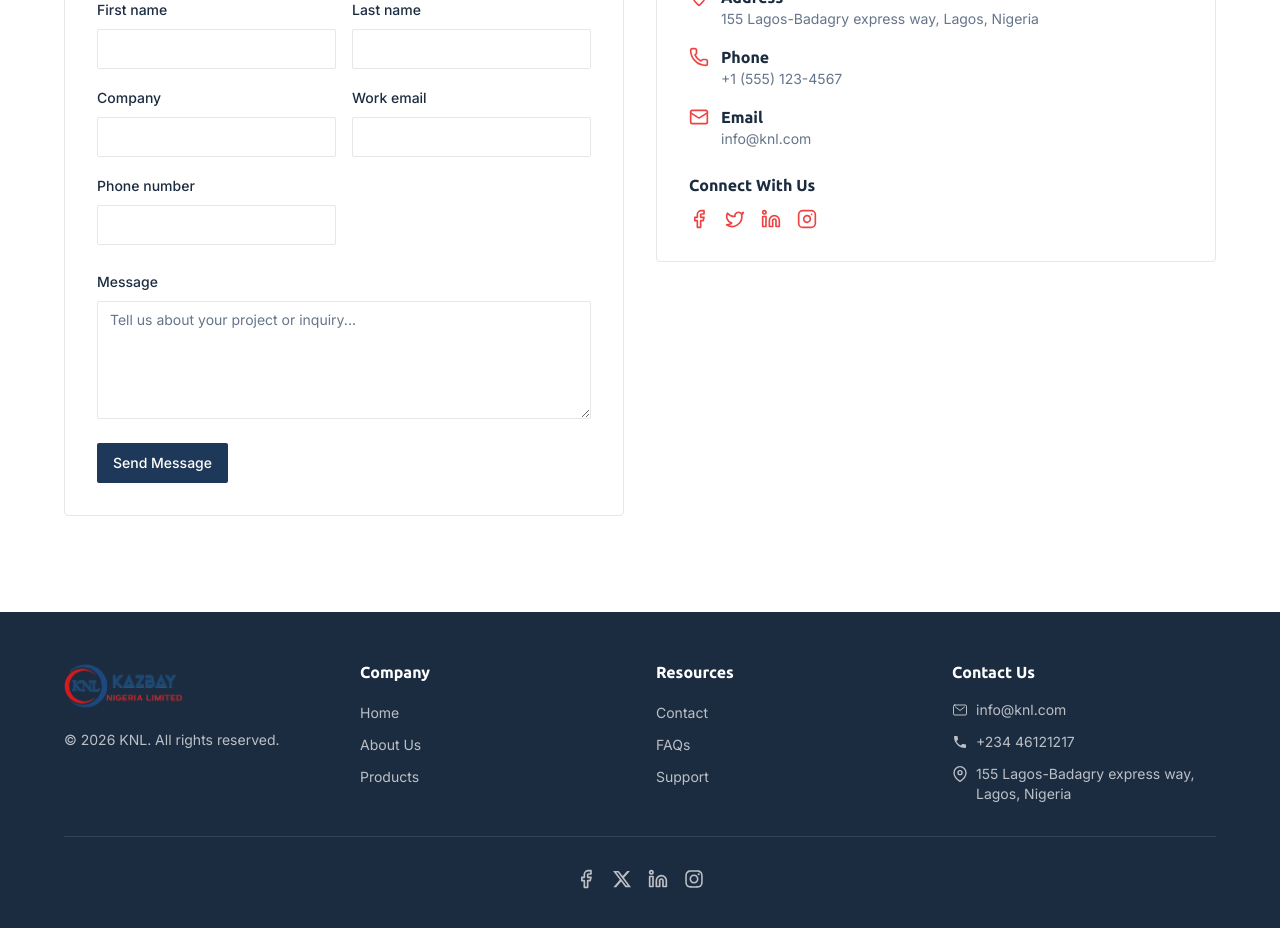
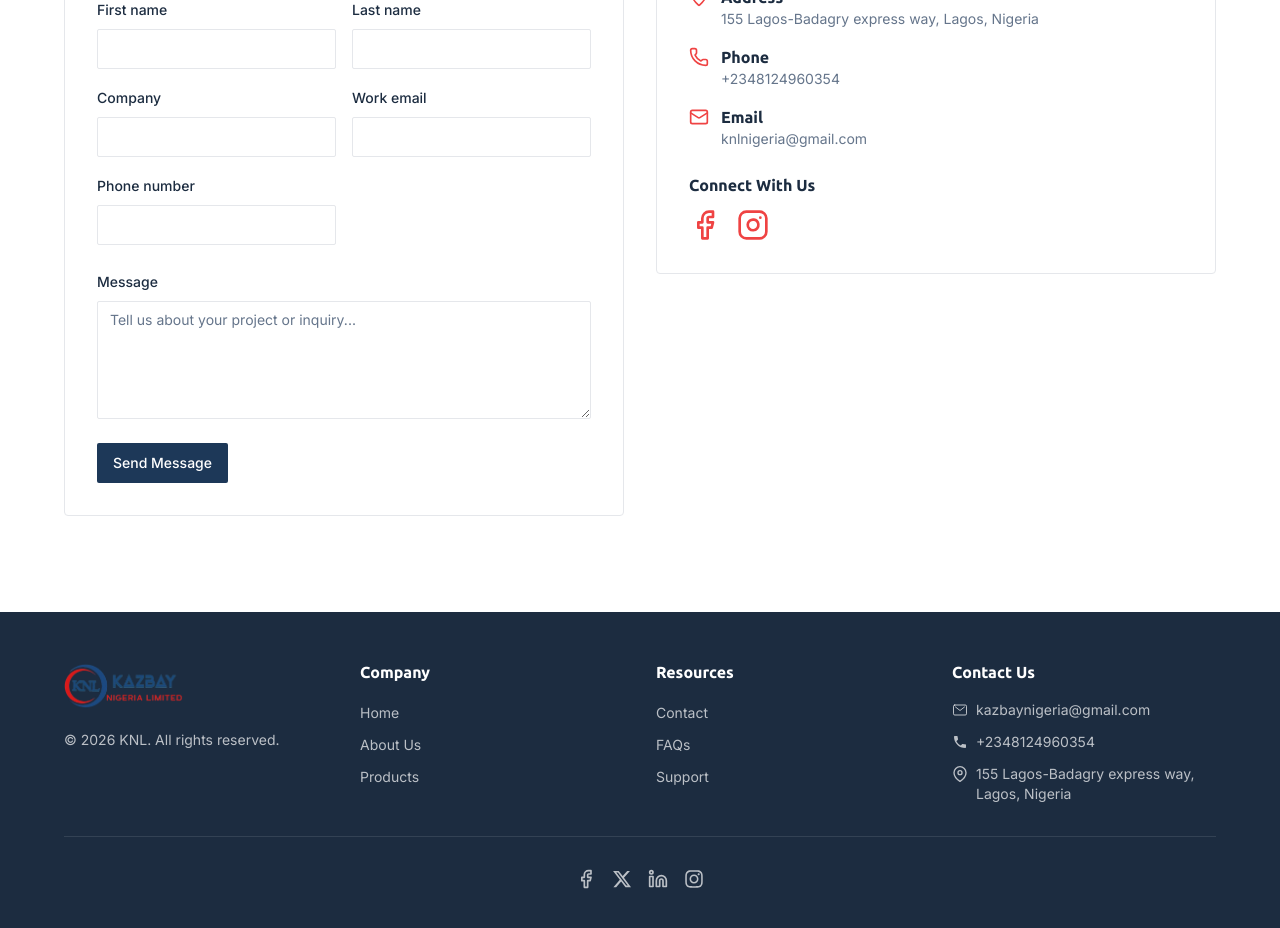
Before and after one commit to Ibrahimolayiwola/knl-website, a React (Vite) app: page /contact in a window 1280 px wide. Shown: the part 320-1248 px from the top of the page. Built offline with nearby package versions, Linux system fonts and the light colour scheme.

Commit message:
change the hero section image

```diff
--- a/src/components/Footer.tsx
+++ b/src/components/Footer.tsx
@@ -75,11 +75,11 @@ const Footer = () => {
                         <ul className="space-y-3">
                             <li className="flex items-center gap-2 text-primary-foreground/70 text-sm">
                                 <IoMailOutline className="w-4 h-4" />
-                                info@knl.com
+                                kazbaynigeria@gmail.com
                             </li>
                             <li className="flex items-center gap-2 text-primary-foreground/70 text-sm">
                                 <MdLocalPhone className="w-4 h-4" />
-                                +234 46121217
+                                +2348124960354
                             </li>
                             <li className="flex items-start gap-2 text-primary-foreground/70 text-sm">
                                 <FiMapPin className="w-4 h-4 mt-0.5 flex-shrink-0" />
--- a/src/components/Hero.tsx
+++ b/src/components/Hero.tsx
@@ -1,5 +1,5 @@
 import { MotionButton } from "./ui/button";
-import heroImage from "../assets/steel-product2.jpg";
+import heroImage from "../assets/heroImg.jpg";
 import { Link } from "react-router-dom";
 import {motion} from "framer-motion";
 import {hero, heroButton, viewport} from "../animation/animation.tsx"
--- a/src/pages/About.tsx
+++ b/src/pages/About.tsx
@@ -5,7 +5,7 @@ import { GoDiamond } from "react-icons/go";
 import { PiHandshake } from "react-icons/pi";
 import { FiUsers } from "react-icons/fi";
 import { Link } from "react-router-dom";
-import heroImage from "../assets/about-hero.jpg";
+import heroImage from "../assets/heroImg.jpg";
 import cceccLogo from "../assets/ccecc.png";
 import telisolLogo from "../assets/telisolLogo.png";
 import bdLogo from "../assets/bdLogo.png";
@@ -168,7 +168,7 @@ const About = () => {
       </section>
 
       {/* Leadership Section */}
-      <section className="py-16 md:py-20 px-4">
+      {/* <section className="py-16 md:py-20 px-4">
         <div className="container mx-auto max-w-5xl">
           <motion.h2 variants={heading} initial="initial" whileInView="inView" viewport={viewport} className="font-heading text-2xl md:text-3xl font-bold text-destructive text-center mb-12">
             Meet Our Leadership
@@ -193,7 +193,7 @@ const About = () => {
             ))}
           </div>
         </div>
-      </section>
+      </section> */}
 
       {/* Certifications Section */}
       <section className="py-12 px-4 bg-foreground/10">
--- a/src/pages/Contact.tsx
+++ b/src/pages/Contact.tsx
@@ -157,7 +157,7 @@ company: ${company}
                       <Phone className="w-5 h-5 text-destructive mt-0.5 flex-shrink-0" />
                       <div>
                         <h3 className="font-semibold text-foreground">Phone</h3>
-                        <p className="text-muted-foreground text-sm">+1 (555) 123-4567</p>
+                        <p className="text-muted-foreground text-sm">+2348124960354</p>
                       </div>
                     </div>
 
@@ -165,7 +165,7 @@ company: ${company}
                       <Mail className="w-5 h-5 text-destructive mt-0.5 flex-shrink-0" />
                       <div>
                         <h3 className="font-semibold text-foreground">Email</h3>
-                        <p className="text-muted-foreground text-sm">info@knl.com</p>
+                        <p className="text-muted-foreground text-sm">knlnigeria@gmail.com</p>
                       </div>
                     </div>
                   </motion.div>
@@ -173,17 +173,12 @@ company: ${company}
                   <motion.div variants={button} initial="initial" whileInView="inView" viewport={viewport} className="mt-6">
                     <h3 className="font-semibold text-foreground mb-3">Connect With Us</h3>
                     <div className="flex gap-4">
-                      <a href="#" className="text-destructive hover:text-primary transition-colors" aria-label="Facebook">
-                        <Facebook className="w-5 h-5" />
+                      <a href="https://web.facebook.com/profile.php?id=61555772919708" target="_blank" className="text-destructive hover:text-primary transition-colors" aria-label="Facebook">
+                        <Facebook className="w-8 h-8" />
                       </a>
-                      <a href="#" className="text-destructive hover:text-primary transition-colors" aria-label="Twitter">
-                        <Twitter className="w-5 h-5" />
-                      </a>
-                      <a href="#" className="text-destructive hover:text-primary transition-colors" aria-label="LinkedIn">
-                        <Linkedin className="w-5 h-5" />
-                      </a>
-                      <a href="#" className="text-destructive hover:text-primary transition-colors" aria-label="Instagram">
-                        <Instagram className="w-5 h-5" />
+
+                      <a href="https://www.instagram.com/knl_nigeria/" target="_blank" className="text-destructive hover:text-primary transition-colors" aria-label="Instagram">
+                        <Instagram className="w-8 h-8" />
                       </a>
                     </div>
                   </motion.div>
```
Also changed, not shown: src/assets/heroImg.jpg (added).
